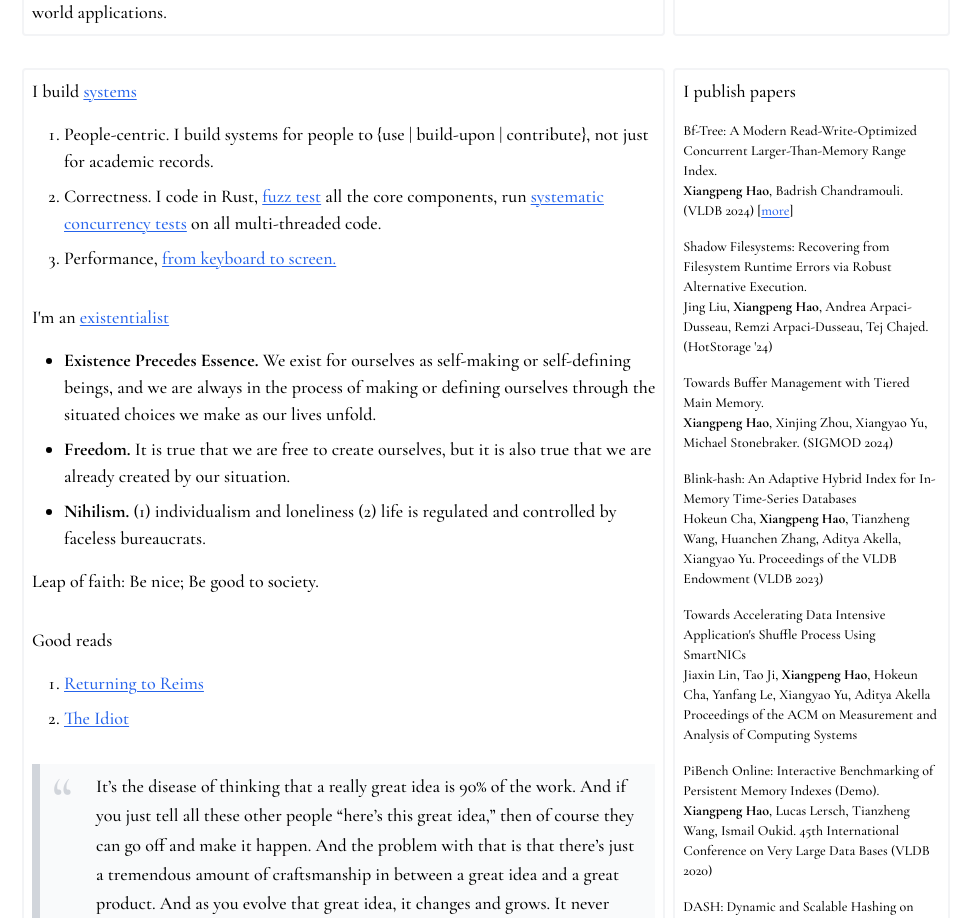
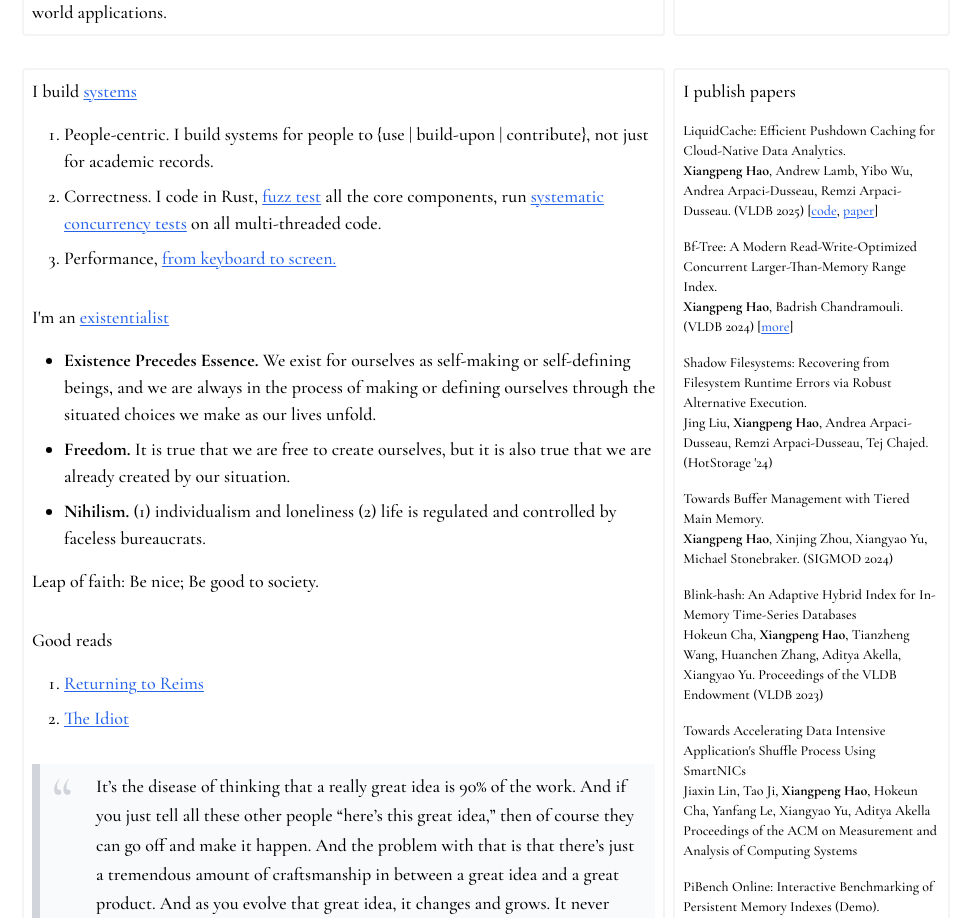
Before and after one commit to XiangpengHao/website, a SvelteKit app: page / in a window 1280 px wide. Shown: the part 860-1778 px from the top of the page, without its empty margins (158-1126 px from the left). Built offline with nearby package versions, Linux system fonts and the light colour scheme.

Commit message:
update liquid cache

```diff
--- a/src/routes/+page.svelte
+++ b/src/routes/+page.svelte
@@ -199,6 +199,17 @@
 				<div class="mb-4">I publish papers</div>
 				<div class="overflow-y-auto max-h-[800px] text-sm">
 					<p>
+						LiquidCache: Efficient Pushdown Caching for Cloud-Native Data Analytics.<br />
+						<strong>Xiangpeng Hao</strong>, Andrew Lamb, Yibo Wu, Andrea Arpaci-Dusseau, Remzi
+						Arpaci-Dusseau. (VLDB 2025) [<a href="https://github.com/XiangpengHao/liquid-cache"
+							>code</a
+						>,
+						<a
+							href="https://github.com/XiangpengHao/liquid-cache/blob/main/dev/doc/liquid-cache-vldb.pdf"
+							>paper</a
+						>]
+					</p>
+					<p>
 						Bf-Tree: A Modern Read-Write-Optimized Concurrent Larger-Than-Memory Range Index.<br />
 						<strong>Xiangpeng Hao</strong>, Badrish Chandramouli. (VLDB 2024) [<a
 							href="https://github.com/XiangpengHao/bf-tree-docs">more</a
```
